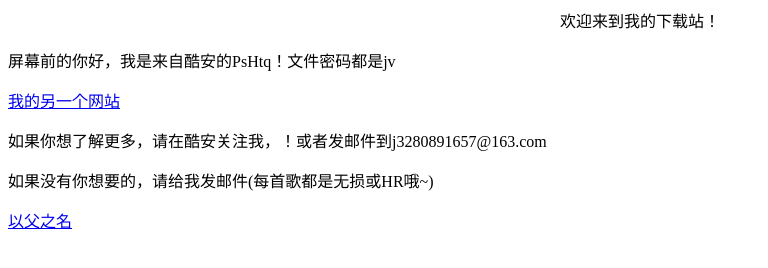
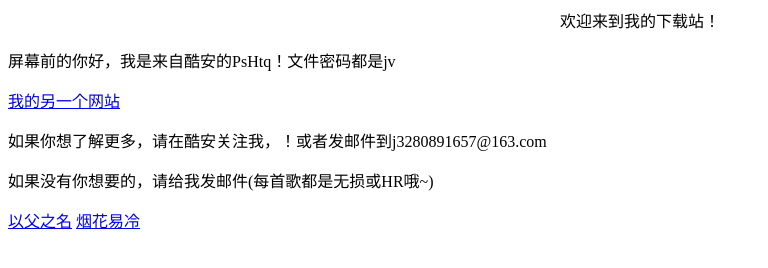
Before and after one commit to qqqik/jinhongyuan, a plain HTML site: page index.html in a window 1280 px wide. Shown: the whole page, without its empty margins (0-768 px from the left). Drawn offline with Linux system fonts and the light colour scheme.

Commit message:
Update index.html

```diff
--- a/index.html
+++ b/index.html
@@ -8,5 +8,6 @@
    <p>如果你想了解更多，请在酷安关注我，！或者发邮件到j3280891657@163.com</p>
   <p>如果没有你想要的，请给我发邮件(每首歌都是无损或HR哦~)</p>
  <a href="https://wwd.lanzouw.com/ijidT09ns8la/">以父之名</a>
+ <a href="https://wwd.lanzouw.com/iitvX09nsagh/">烟花易冷</a>
   </body>
 </html>
```
